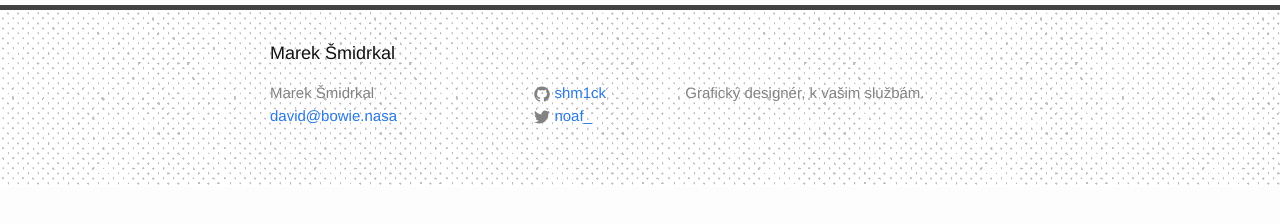
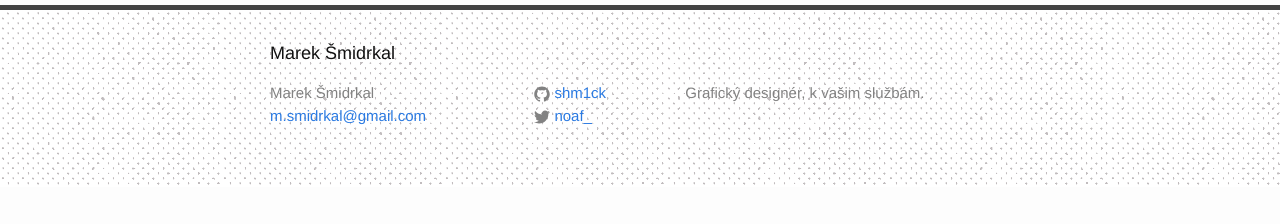
Before and after one commit to shm1ck/my-first-repo.github.io, a Jekyll site: the page built from index.html, in a window 1280 px wide. Shown: the part 494-718 px from the top of the page. Built offline with Jekyll 4.4.1, drawn with Linux system fonts in a browser that asks for light colours; some web fonts are replaced.

Commit message:
Update _config.yml

```diff
--- a/_config.yml
+++ b/_config.yml
@@ -7,7 +7,7 @@
 
 # Site settings
 title: Marek Šmidrkal
-email: david@bowie.nasa
+email: m.smidrkal@gmail.com
 description: > # this means to ignore newlines until "baseurl:"
   Grafický designér, k vašim službám.
 baseurl: "" # the subpath of your site, e.g. /blog
```
